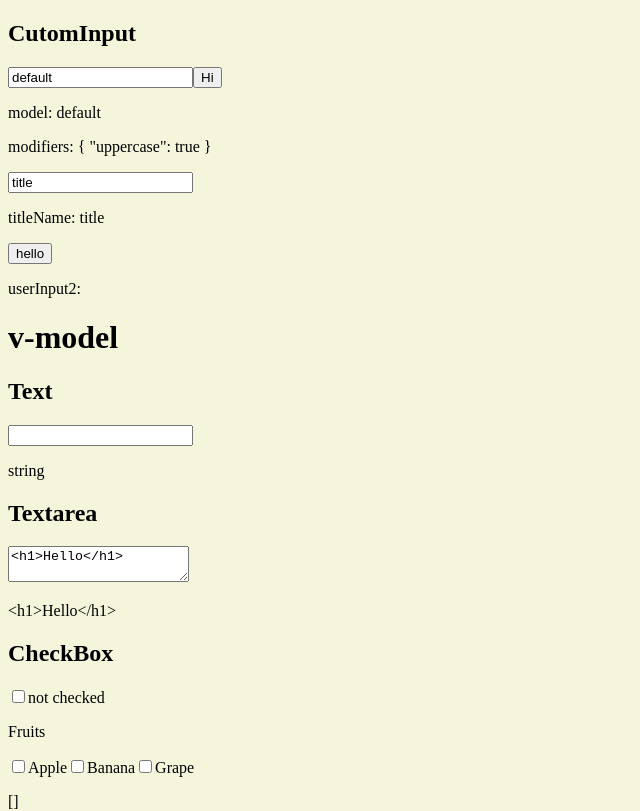
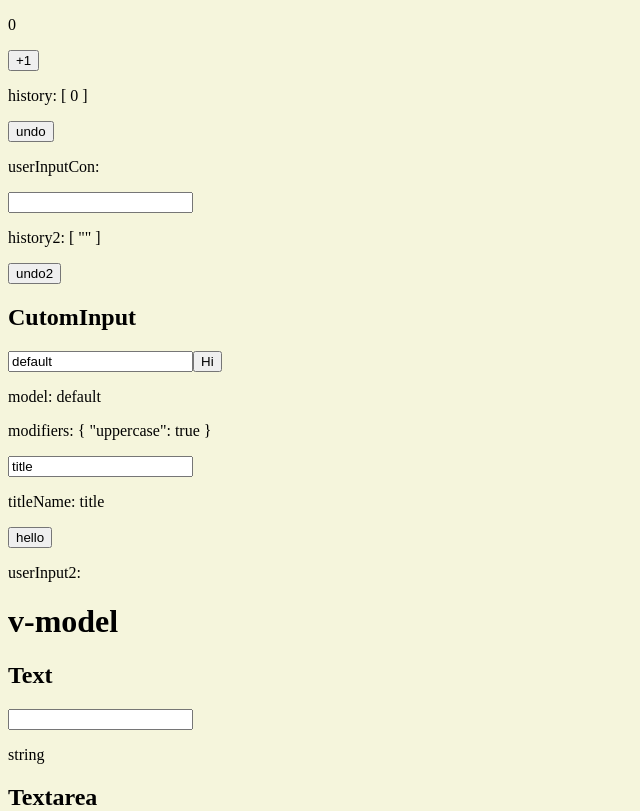
Before and after one commit to reo0306/vue-practise, a Vue app in the folder vue-lesson/: page / in a window 1280 px wide. Shown: the top 811 px of the page, without its empty margins (0-640 px from the left). Built offline with nearby package versions, Linux system fonts and the light colour scheme; the HTML template or start-up script is replaced by a standard one.

Commit message:
add composables

```diff
--- a/vue-lesson/src/App.vue
+++ b/vue-lesson/src/App.vue
@@ -10,6 +10,8 @@ import CompC from '@/components/CompC.vue';
 import BaseLoder from '@/components/BaseLoder.vue';
 import ErrorMessage from '@/components/ErrorMessage.vue';
 import CustomInput from '@/components/CustomInput.vue';
+import { refHistory } from '@/composables/refHistory';
+
 import { ref, reactive, computed, watchEffect, watch, useTemplateRef, onMounted, shallowRef, defineAsyncComponent } from 'vue';
 
 const title = ref('Vue.js Course');
@@ -164,9 +166,24 @@ const gender = ref('male');
 const selected = ref([]);
 const userInput2 = ref();
 const titleInput = ref('title');
+
+const countCon = ref(0);
+
+const {history, undo} = refHistory(countCon);
+const userInputCon = ref('');
+const { history: history2, undo: undo2} = refHistory(userInputCon);
 </script>
 
 <template>
+  <p>{{ countCon }}</p>
+  <button @click="countCon++">+1</button>
+  <p>history: {{ history }}</p>
+  <button @click="undo()">undo</button>
+  <p>userInputCon: {{ userInputCon}}</p>
+  <input v-model="userInputCon" type="text" />
+  <p>history2: {{ history2 }}</p>
+  <button @click="undo2">undo2</button>
+
   <!-- defineModel -->
   <CustomInput v-model.uppercase="userInput2" v-model:title-name="titleInput" />
   <button @click="userInput2='hello'">hello</button>
--- /dev/null
+++ b/vue-lesson/src/composables/refHistory.js
@@ -0,0 +1,22 @@
+import { ref, watchEffect } from 'vue';
+
+export function refHistory(source) {
+  const history = ref([]);
+
+  watchEffect(() => {
+    history.value.push(source.value);
+  });
+
+  function undo() {
+    if (history.value.length === 1) {
+      return;
+    }
+
+    history.value.pop();
+    source.value = history.value.pop();
+  }
+  return {
+    history,
+    undo,
+  };
+};
```
